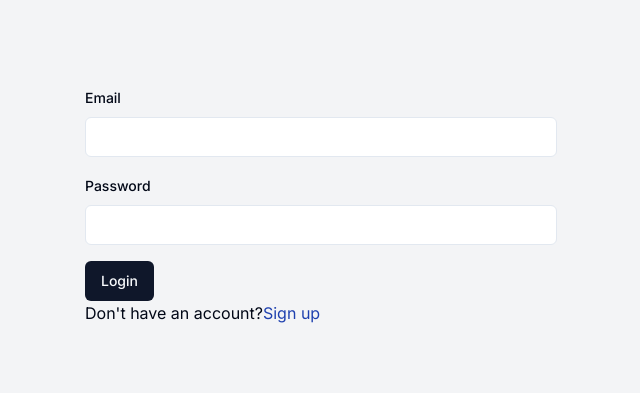
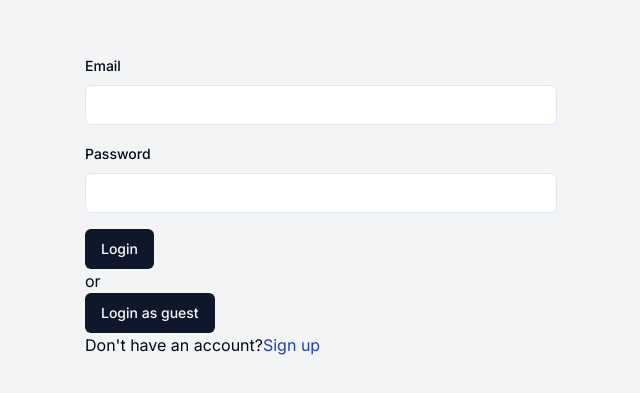
Before and after one commit to yowger/social-hub, a Next.js app: page /login in a window 1280 px wide. Shown: the part 195-588 px from the top of the page, without its empty margins (319-959 px from the left). Built offline with nearby package versions, Linux system fonts and the light colour scheme.

Commit message:
added guest login

```diff
--- a/src/app/api/auth/[...nextauth]/route.ts
+++ b/src/app/api/auth/[...nextauth]/route.ts
@@ -39,7 +39,7 @@ const authOptions: AuthOptions = {
                 const userPassword = user?.password
 
                 if (!user || !userPassword) {
-                    throw new Error("Account ot found")
+                    throw new Error("Account not found")
                 }
 
                 const isValidPassword = await bcrypt.compare(
--- a/src/components/forms/LoginForm.tsx
+++ b/src/components/forms/LoginForm.tsx
@@ -17,29 +17,33 @@ import {
     FormLabel,
     FormMessage,
 } from "@/components/ui/form"
+import { useState } from "react"
 
 export default function LoginForm() {
+    const [isCredentialsLoading, setIsCredentialsLoading] = useState(false)
+    const [isGuestLoading, setIsGuestLoading] = useState(false)
+
+    const isLoading = isCredentialsLoading || isGuestLoading
+
     const form = useForm<UserFormLogin>({
         resolver: zodResolver(userLoginSchema),
     })
 
-    const {
-        formState: { isSubmitting },
-    } = form
+    const onSubmit = async (data: UserFormLogin) => {
+        setIsCredentialsLoading(true)
 
-    const onSubmit = async (data: UserFormLogin) => {
         const { email, password } = data
 
-        await signIn("credentials", {
+        const callback = await signIn("credentials", {
             email,
             password,
             redirect: false,
-        }).then((callback) => {
+        })
+
         const { ok, error } = callback ?? {}
 
         if (error) {
             const message = error
-
             form.control.setError("password", {
                 type: "manual",
                 message,
@@ -54,7 +58,24 @@ export default function LoginForm() {
                 callbackUrl: "/",
             })
         }
+
+        setIsCredentialsLoading(false)
+    }
+
+    const handleGuestLogin = async () => {
+        setIsGuestLoading(true)
+
+        const email = process.env.NEXT_PUBLIC_GUEST_EMAIL
+        const password = process.env.NEXT_PUBLIC_GUEST_PASSWORD
+
+        await signIn("credentials", {
+            email,
+            password,
+            redirect: true,
+            callbackUrl: "/",
         })
+
+        setIsGuestLoading(false)
     }
 
     return (
@@ -88,13 +109,24 @@ export default function LoginForm() {
                     )}
                 />
 
-                <Button disabled={isSubmitting} type="submit">
-                    {isSubmitting && (
+                <Button disabled={isLoading} type="submit">
+                    {isCredentialsLoading && (
                         <Loader2 className="mr-2 h-4 w-4 animate-spin" />
                     )}
                     Login
                 </Button>
             </form>
+
+            <p>or</p>
+
+            <Button disabled={isLoading} onClick={handleGuestLogin}>
+                {isGuestLoading && (
+                    <Loader2 className="mr-2 h-4 w-4 animate-spin" />
+                )}
+                Login as guest
+            </Button>
+
+            <br />
 
             <p>
                 {"Don't have an account?"}
--- a/src/components/layout/Header/HeaderActions.tsx
+++ b/src/components/layout/Header/HeaderActions.tsx
@@ -10,7 +10,7 @@ export default function HeaderActions() {
 
     return (
         <div className="block w-auto">
-            <ul className="items-center font-medium flex rounded-lg bg-gray-50 flex-row space-x-2 mt-0 dark:bg-gray-900 dark:border-gray-700">
+            <ul className="items-center font-medium flex rounded-lg flex-row space-x-2 mt-0">
                 <li>
                     <ToggleTheme />
                 </li>
--- a/src/lib/axios.ts
+++ b/src/lib/axios.ts
@@ -2,6 +2,8 @@ import axios from "axios"
 
 const configureBaseUrl = () => {
     let BASE_URL
+
+    console.log("process.env.API_BASE_URL: ", process.env.API_BASE_URL)
 
     if (process.env.NODE_ENV === "development") {
         BASE_URL = "http://localhost:3000"
```
Lines whose indentation alone changed are shown as unchanged.
